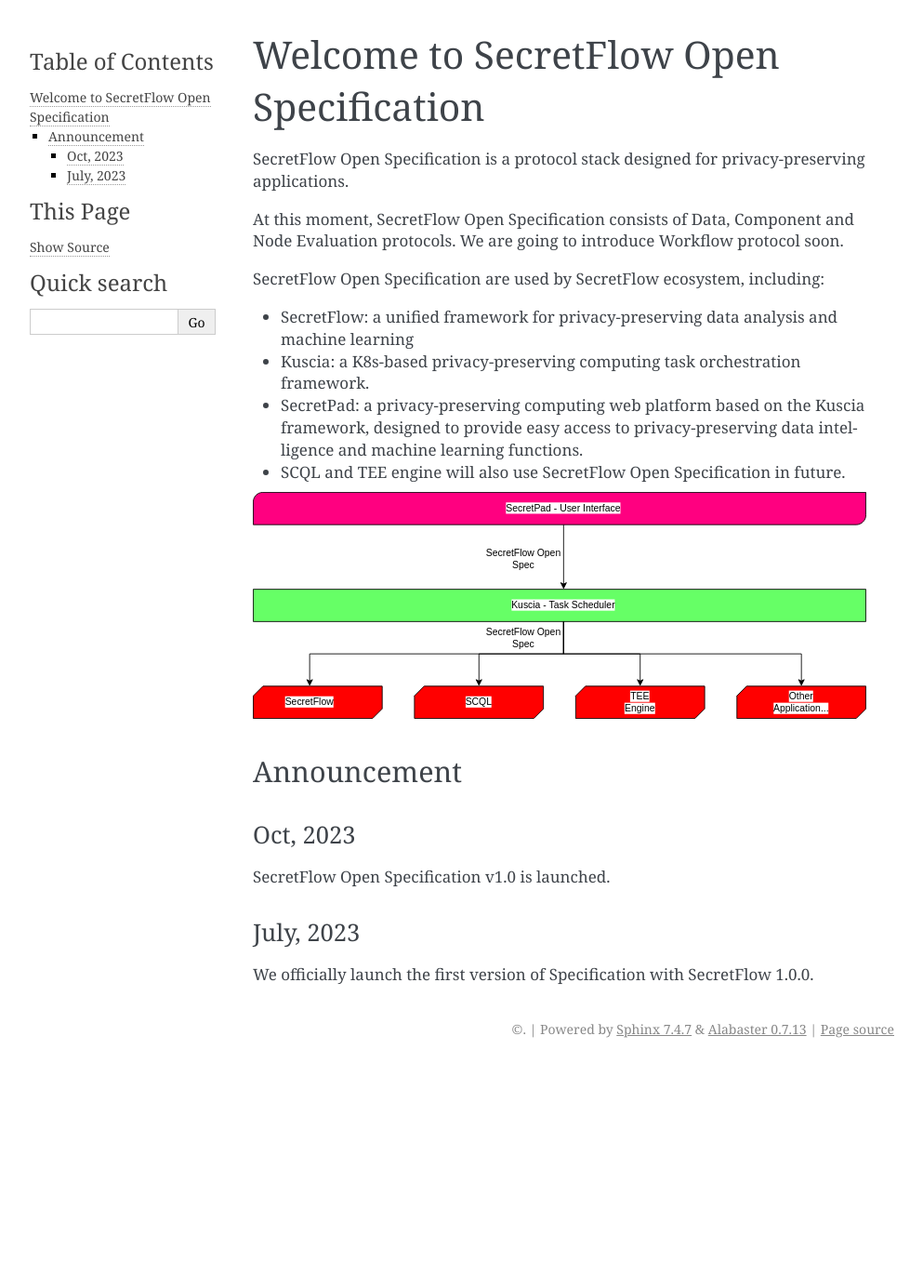
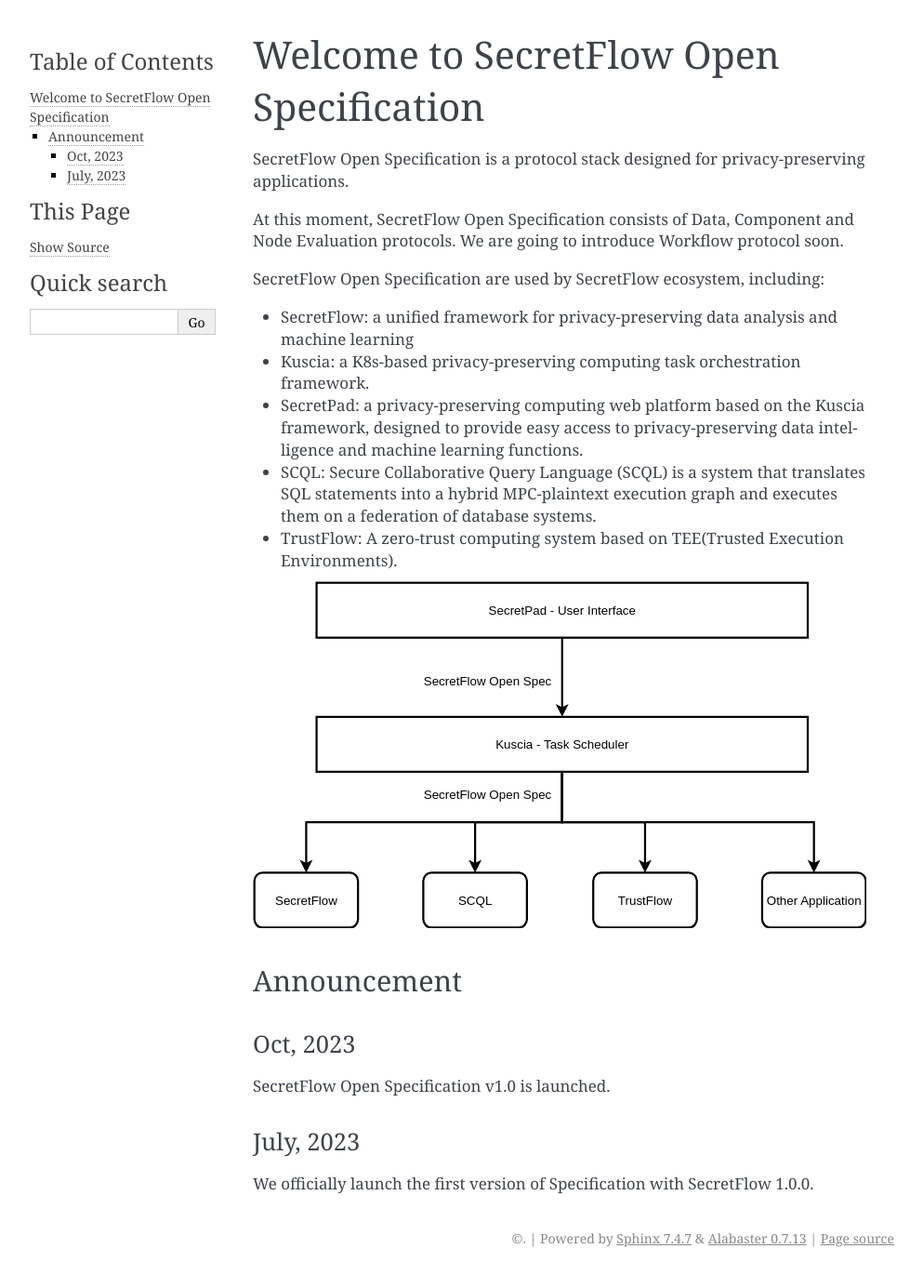
Before and after one commit to secretflow/spec, a Sphinx documentation site: the page built from docs/index.rst, in a window 1280 px wide. Shown: the whole page at 93% size, without its empty margins (148-1141 px from the left). Built offline with Sphinx 7.4.7, drawn with Linux system fonts in a browser that asks for light colours; before the commit the page ends 1146 px from its top, so only the background shows below that.

Commit message:
update doc (#8)
* update doc

* fix: aci

```diff
--- a/docs/index.rst
+++ b/docs/index.rst
@@ -15,7 +15,8 @@ SecretFlow Open Specification are used by SecretFlow ecosystem, including:
 - SecretFlow: a unified framework for privacy-preserving data analysis and machine learning
 - Kuscia: a K8s-based privacy-preserving computing task orchestration framework.
 - SecretPad: a privacy-preserving computing web platform based on the Kuscia framework, designed to provide easy access to privacy-preserving data intelligence and machine learning functions.
-- SCQL and TEE engine will also use SecretFlow Open Specification in future.
+- SCQL: Secure Collaborative Query Language (SCQL) is a system that translates SQL statements into a hybrid MPC-plaintext execution graph and executes them on a federation of database systems.
+- TrustFlow: A zero-trust computing system based on TEE(Trusted Execution Environments).
 
 .. image:: _static/ecosystem.svg
    :width: 800
```
Also changed, not shown: docs/_static/ecosystem.svg, 4 other files.
